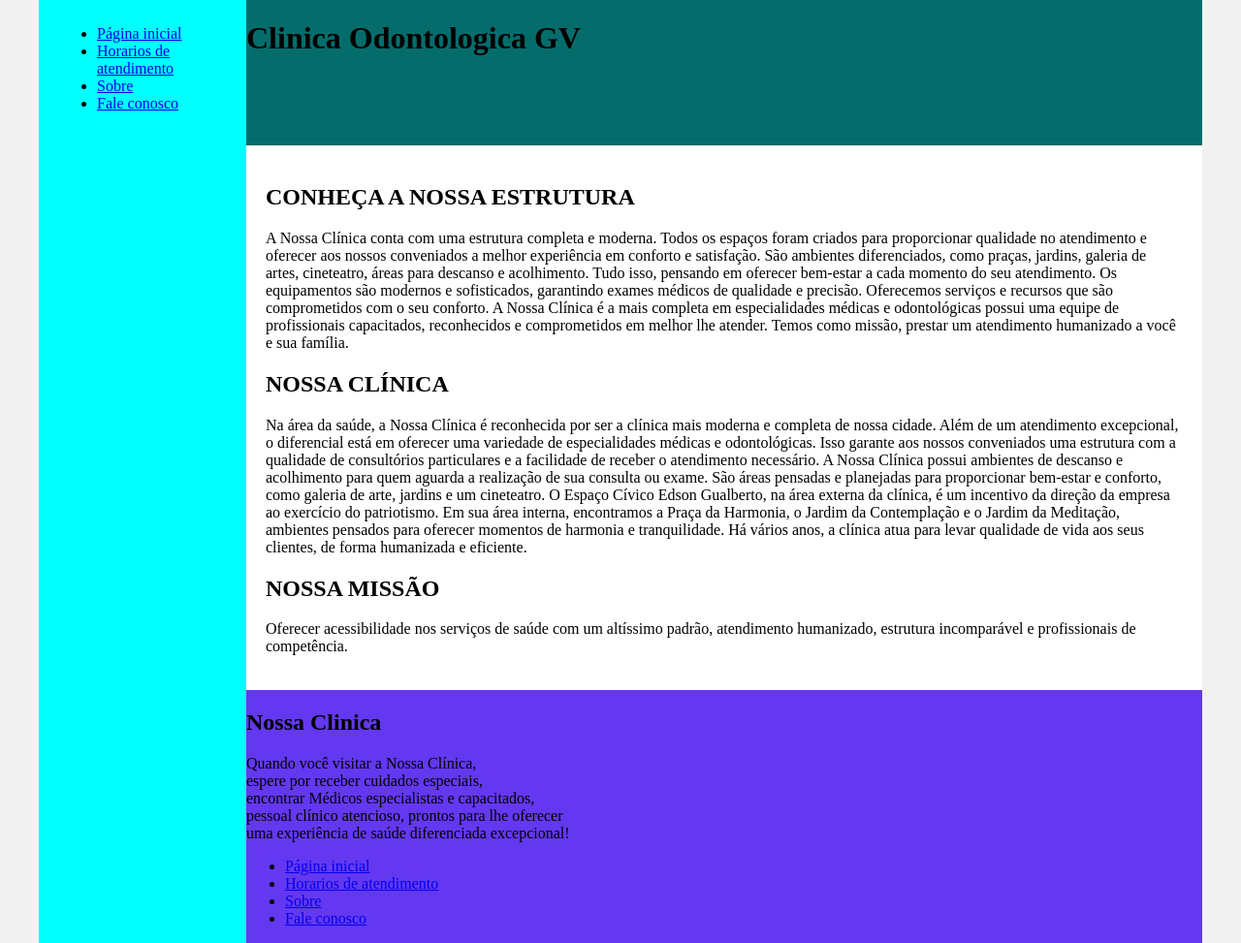
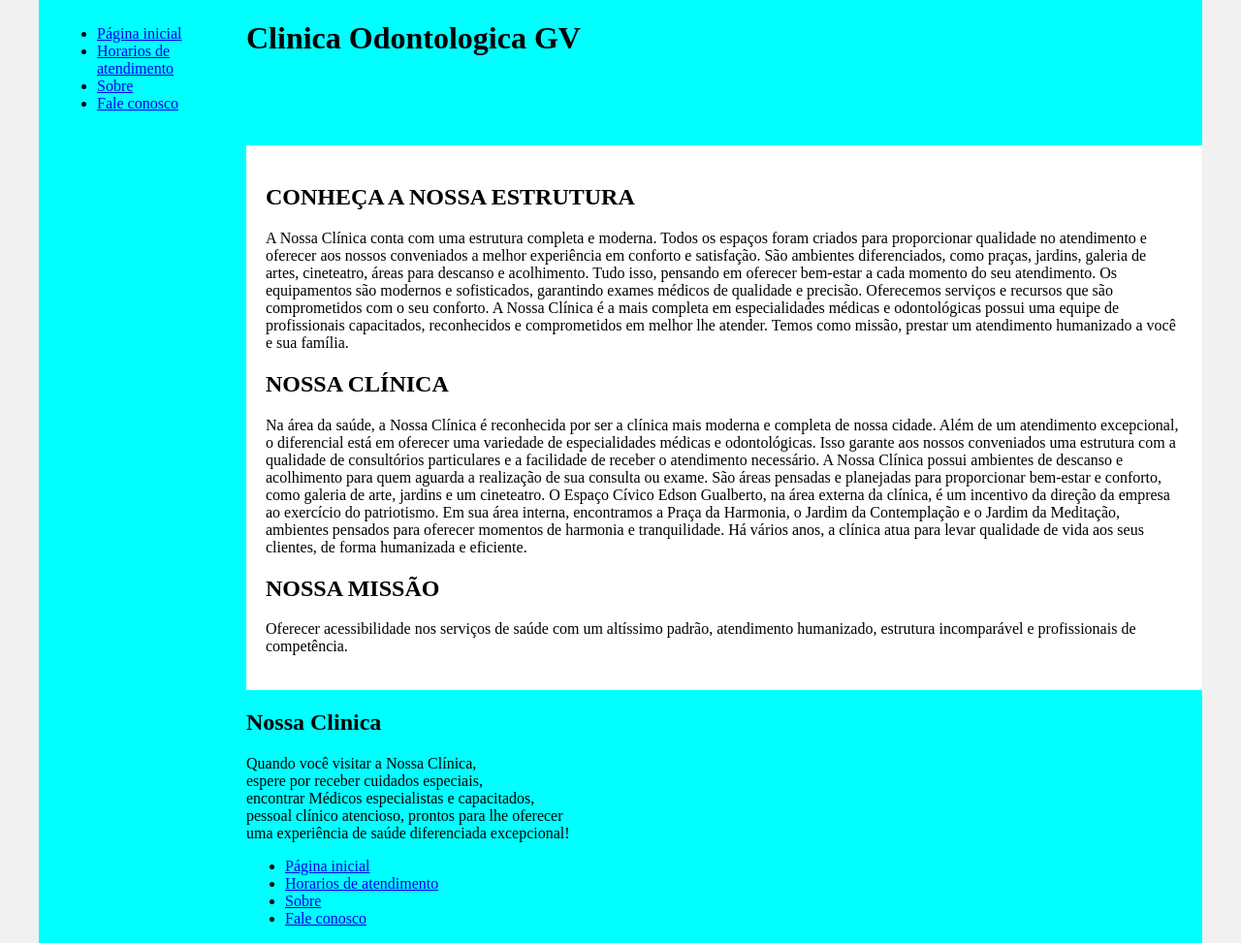
Before and after one commit to vadenilsonJr/Projeto-HTML-FICR, a plain HTML site: page AboutUs.html in a window 1280 px wide. Shown: the whole page at 97% size. Drawn offline with Linux system fonts and the light colour scheme.

Commit message:
Entrega da parte do html do projeto

```diff
--- a/base.css
+++ b/base.css
@@ -11,7 +11,7 @@ body {
     width: 1200px;
     display: flex;
     margin: 0 auto;
-    background-color: aquamarine;
+    background-color: aqua;
 }
 .main {
     display: flex;
@@ -24,7 +24,7 @@ body {
     padding: 10px 20px 0px;
 }
 .header {
-    background-color: rgb(5, 108, 108);
+    background-color: aqua;
     min-height: 150px;
 }
 .content {
@@ -33,6 +33,6 @@ body {
     padding: 20px;
 }
 .footer {
-    background-color: rgb(99, 56, 240);
+    background-color: aqua;
     min-height: 150px;
 }
```
Also changed, not shown: 1 other file.
